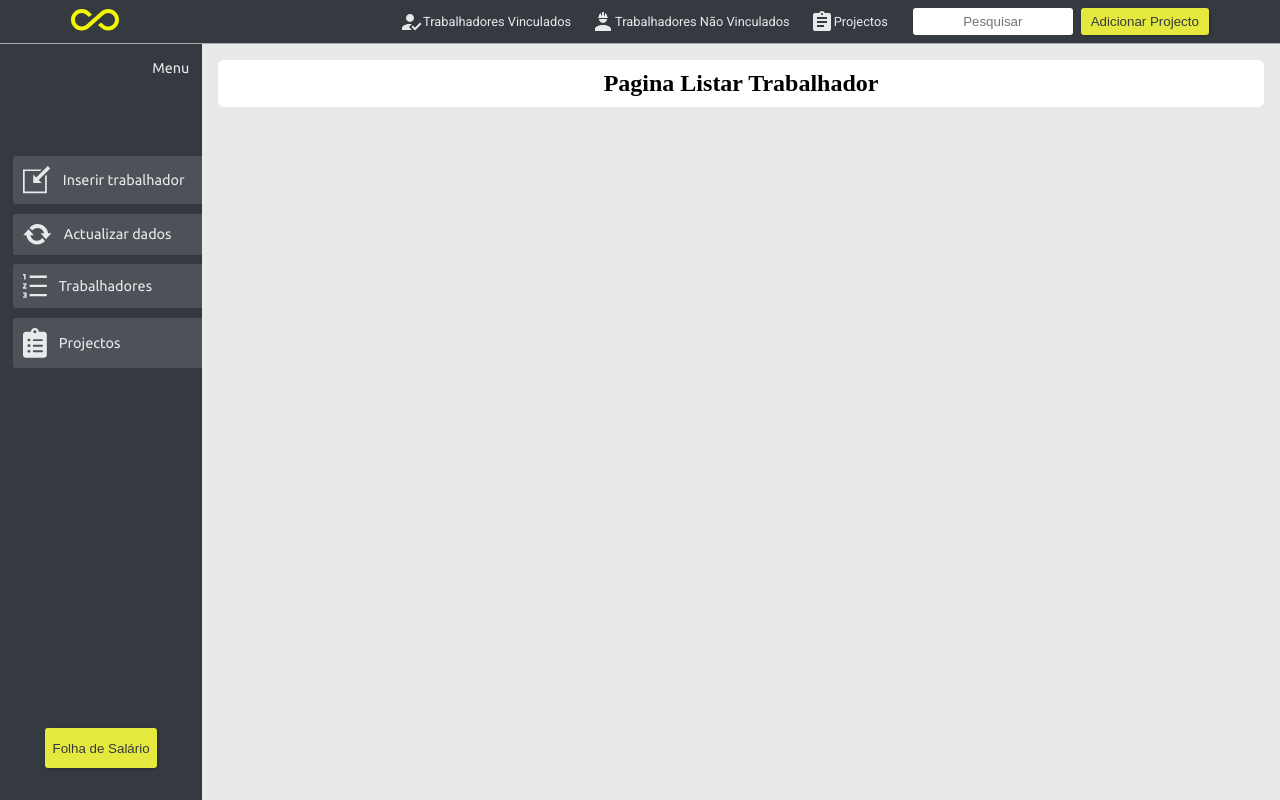
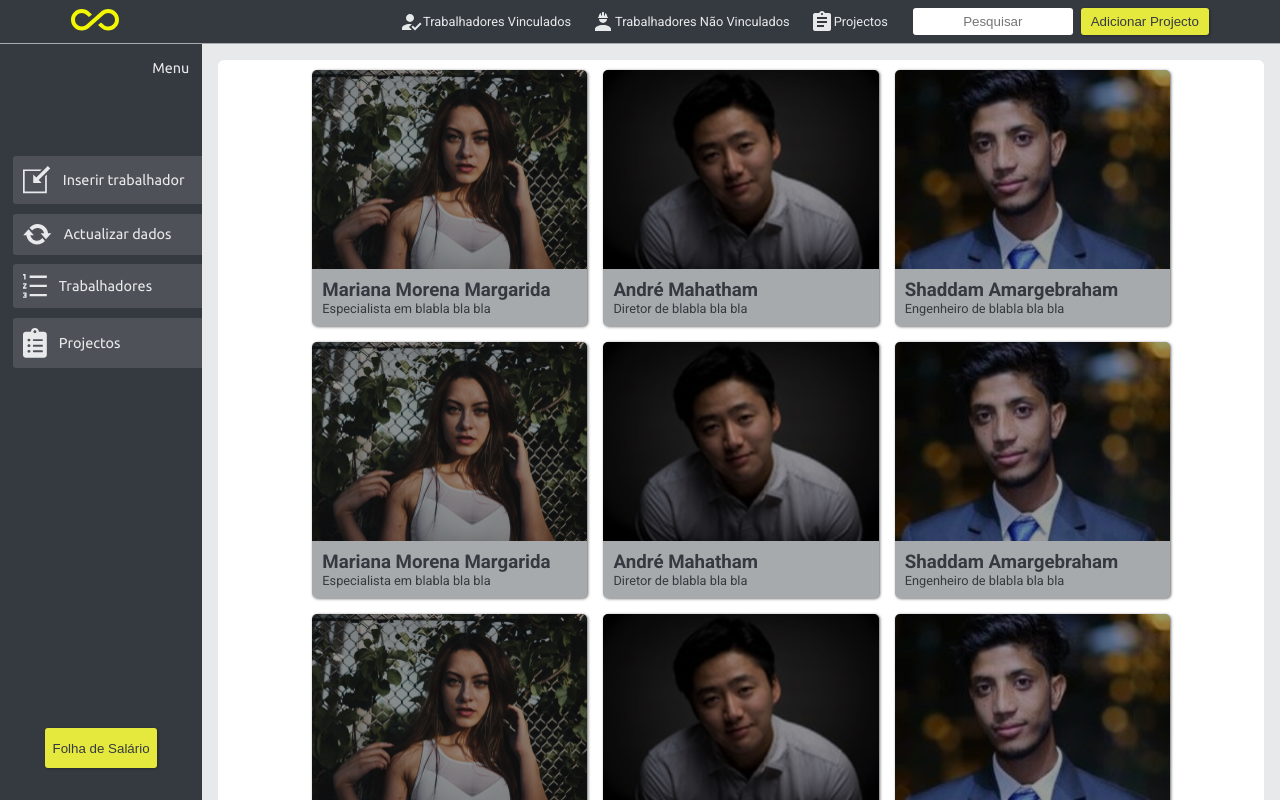
Before and after one commit to Seratooo/S-folha-de-pagamento, a React (Create React App) app in the folder web/: page /show-workers in a window 1280 px wide. Built offline with nearby package versions, Linux system fonts and the light colour scheme.

Commit message:
Pag Listar trabalhador

```diff
--- a/web/src/componets/PaginaListarTrabalhador/index.tsx
+++ b/web/src/componets/PaginaListarTrabalhador/index.tsx
@@ -1,10 +1,26 @@
 import React from 'react'
+import UmTrabalhador from '../02_Trabalhador'
 import './style.css'
+import workerImg1 from '../../assets/avatars/worker1.svg'
+import workerImg2 from '../../assets/avatars/worker2.svg'
+import workerImg3 from '../../assets/avatars/worker3.svg'
+import {Link} from 'react-router-dom'
 
 export default function PaginaListarTrabalhador() {
   return(
-    <div>
-      <h1>Pagina Listar Trabalhador</h1>
-    </div>
+    <>
+    <Link to="/show-workers/worker" style={{textDecoration:'none'}}>     <UmTrabalhador imagem={workerImg1} nome="Mariana Morena Margarida" descricao="Especialista em blabla bla bla"/> </Link>
+    <Link to="/show-workers/worker" style={{textDecoration:'none'}}>   <UmTrabalhador  imagem={workerImg2} nome="André Mahatham" descricao="Diretor de blabla bla bla"/> </Link>
+    <Link to="/show-workers/worker" style={{textDecoration:'none'}}>  <UmTrabalhador  imagem={workerImg3} nome="Shaddam Amargebraham" descricao="Engenheiro de blabla bla bla"/> </Link>
+
+    <Link to="/show-workers/worker" style={{textDecoration:'none'}}>   <UmTrabalhador imagem={workerImg1} nome="Mariana Morena Margarida" descricao="Especialista em blabla bla bla"/> </Link>
+    <Link to="/show-workers/worker" style={{textDecoration:'none'}}>  <UmTrabalhador imagem={workerImg2} nome="André Mahatham" descricao="Diretor de blabla bla bla"/> </Link>
+    <Link to="/show-workers/worker" style={{textDecoration:'none'}}>  <UmTrabalhador imagem={workerImg3} nome="Shaddam Amargebraham" descricao="Engenheiro de blabla bla bla"/> </Link>
+
+    <Link to="/show-workers/worker" style={{textDecoration:'none'}}>   <UmTrabalhador imagem={workerImg1} nome="Mariana Morena Margarida" descricao="Especialista em blabla bla bla"/> </Link>
+    <Link to="/show-workers/worker" style={{textDecoration:'none'}}>   <UmTrabalhador imagem={workerImg2} nome="André Mahatham" descricao="Diretor de blabla bla bla"/> </Link>
+    <Link to="/show-workers/worker" style={{textDecoration:'none'}}>   <UmTrabalhador imagem={workerImg3} nome="Shaddam Amargebraham" descricao="Engenheiro de blabla bla bla"/> </Link>
+
+    </>
   )
 }
```
